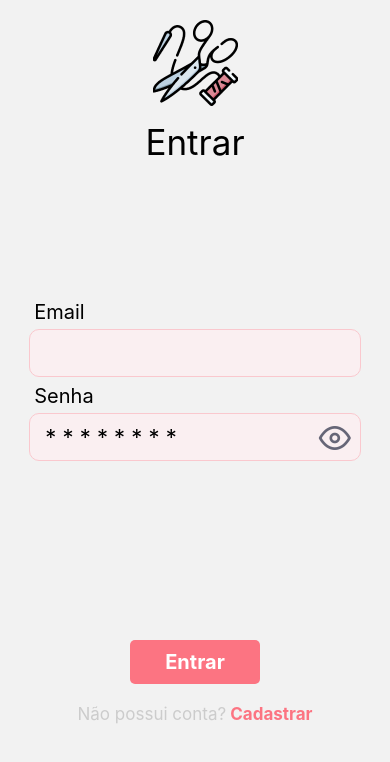
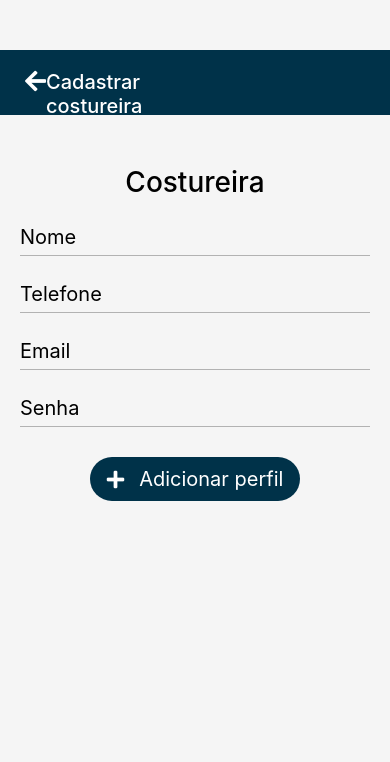
Before and after one commit to doramrx/MeuAtelieApp, a React Native app in the folder mobile/: screen /newDressMaker in a window 390 px wide. Shown: the top 762 px of the page. Built offline with nearby package versions, Linux system fonts and the light colour scheme; what expo-sqlite would draw is missing.

Commit message:
feat: create new dress maker screen

```diff
--- a/mobile/src/@types/navigation.d.ts
+++ b/mobile/src/@types/navigation.d.ts
@@ -2,6 +2,7 @@ export declare global {
     namespace ReactNavigation {
         interface RootParamList {
             orders: undefined,
+            newDressMaker: undefined,
             listDressMakers: undefined,
             homeDrawerRoutes: undefined,
             signIn: undefined,
--- a/mobile/src/routes/index.tsx
+++ b/mobile/src/routes/index.tsx
@@ -4,6 +4,7 @@ import { createNativeStackNavigator } from "@react-navigation/native-stack";
 import { SignIn } from "../screens/SignIn";
 import { SignUp } from "../screens/SignUp";
 import { DrawerRoutes } from "./DrawerRoutes/index";
+import { NewDressMaker } from "../screens/NewDressMaker";
 
 const { Navigator, Screen } = createNativeStackNavigator();
 
@@ -12,12 +13,25 @@ export function Routes() {
         <NavigationContainer>
             <Navigator
                 screenOptions={{
-          headerShown: false
+                    headerShown: false,
                 }}
             >
-        <Screen name="signIn" component={SignIn} />
-        <Screen name="signUp" component={SignUp} />
-        <Screen name="homeDrawerRoutes" component={DrawerRoutes} />
+                <Screen
+                    name="signIn"
+                    component={SignIn}
+                />
+                <Screen
+                    name="signUp"
+                    component={SignUp}
+                />
+                <Screen
+                    name="homeDrawerRoutes"
+                    component={DrawerRoutes}
+                />
+                <Screen
+                  name="newDressMaker"
+                  component={NewDressMaker}
+                />
             </Navigator>
         </NavigationContainer>
     );
--- a/mobile/src/screens/ListDressMakers/index.tsx
+++ b/mobile/src/screens/ListDressMakers/index.tsx
@@ -11,6 +11,10 @@ export function ListDressMakers({
 
     function handleToggleDrawer() {
         navigation.toggleDrawer();
+    }
+
+    function handleNavigateToNewDressMakerScreen() {
+        navigation.navigate("newDressMaker");
     }
 
     return (
@@ -27,8 +31,7 @@ export function ListDressMakers({
 
             <View>
                 <View style={styles.dressMakerBlock}>
-                    <View style={styles.dressMakerAvatar}>
-                    </View>
+                    <View style={styles.dressMakerAvatar}></View>
                     <View>
                         <Text style={styles.dressMakerName}>
                             Mariana Dantas
@@ -39,8 +42,7 @@ export function ListDressMakers({
                     </View>
                 </View>
                 <View style={styles.dressMakerBlock}>
-                    <View style={styles.dressMakerAvatar}>
-                    </View>
+                    <View style={styles.dressMakerAvatar}></View>
                     <View>
                         <Text style={styles.dressMakerName}>
                             Mariana Dantas
@@ -51,8 +53,7 @@ export function ListDressMakers({
                     </View>
                 </View>
                 <View style={styles.dressMakerBlock}>
-                    <View style={styles.dressMakerAvatar}>
-                    </View>
+                    <View style={styles.dressMakerAvatar}></View>
                     <View>
                         <Text style={styles.dressMakerName}>
                             Mariana Dantas
@@ -65,7 +66,10 @@ export function ListDressMakers({
             </View>
 
             <View style={styles.footer}>
-                <TouchableOpacity style={styles.footerAddButton}>
+                <TouchableOpacity
+                    onPress={handleNavigateToNewDressMakerScreen}
+                    style={styles.footerAddButton}
+                >
                     <Text style={styles.footerAddButtonText}>+</Text>
                 </TouchableOpacity>
             </View>
--- /dev/null
+++ b/mobile/src/screens/NewDressMaker/index.tsx
@@ -0,0 +1,57 @@
+import { DrawerScreenProps } from "@react-navigation/drawer";
+import { ParamListBase } from "@react-navigation/native";
+import { Text, TextInput, TouchableOpacity, View } from "react-native";
+import Icon from "react-native-vector-icons/FontAwesome5";
+
+import { styles } from "./styles";
+
+export function NewDressMaker({
+    navigation,
+}: DrawerScreenProps<ParamListBase, string, "listDressMakers">) {
+    function handleToggleDrawer() {
+        navigation.goBack();
+    }
+
+    return (
+        <View style={styles.container}>
+            <View style={styles.navigator}>
+                <TouchableOpacity onPress={handleToggleDrawer}>
+                    <Icon
+                        name="arrow-left"
+                        color="#FFF"
+                        size={24}
+                    />
+                </TouchableOpacity>
+                <Text style={styles.navigatorText}>Cadastrar costureira</Text>
+            </View>
+
+            <Text style={styles.title}>Costureira</Text>
+            <View style={styles.dressMakerForm}>
+                <TextInput
+                    placeholder="Nome"
+                    style={styles.input}
+                />
+                <TextInput
+                    placeholder="Telefone"
+                    style={styles.input}
+                />
+                <TextInput
+                    placeholder="Email"
+                    style={styles.input}
+                />
+                <TextInput
+                    placeholder="Senha"
+                    style={styles.input}
+                />
+                <TouchableOpacity style={styles.button}>
+                    <Icon
+                        name="plus"
+                        size={20}
+                        color="#FFF"
+                    />
+                    <Text style={styles.buttonText}>Adicionar perfil</Text>
+                </TouchableOpacity>
+            </View>
+        </View>
+    );
+}
--- /dev/null
+++ b/mobile/src/screens/NewDressMaker/styles.ts
@@ -0,0 +1,72 @@
+import { StyleSheet } from "react-native";
+
+export const styles = StyleSheet.create({
+    container: {
+        flex: 1,
+        paddingTop: 50,
+        backgroundColor: "#F5F5F5",
+    },
+
+    navigator: {
+        display: "flex",
+        flexDirection: "row",
+        justifyContent: "space-between",
+        paddingVertical: 18,
+        paddingHorizontal: 25,
+        backgroundColor: "#003249",
+        height: 65,
+    },
+
+    navigatorText: {
+        color: "#FFF",
+        fontWeight: "500",
+        fontSize: 20,
+        marginTop: 1.7,
+        marginEnd: 140,
+    },
+
+    navigatorIcons: {
+        resizeMode: "contain",
+        width: 30,
+    },
+
+    title: {
+        marginTop: 50,
+        alignSelf: "center",
+        fontSize: 28,
+        fontWeight: "500"
+    },
+
+    dressMakerForm: {
+        paddingHorizontal: 20,
+        marginTop: 10,
+
+    },
+
+    input: {
+        borderBottomWidth: 1,
+        borderBottomColor: "#B2B2B2",
+        paddingVertical: 6,
+        fontSize: 20,
+        marginVertical: 10
+    },
+
+    button: {
+        backgroundColor: "#003249",
+        flexDirection: "row",
+        alignItems: "center",
+        justifyContent: "center",
+        padding: 10,
+        marginTop: 20,
+        borderRadius: 25,
+        width: "60%",
+        alignSelf: "center",
+    },
+
+    buttonText: {
+        color: "#FFF",
+        fontSize: 20,
+        fontWeight: "400",
+        marginLeft: 15
+    }
+})
```
Lines whose indentation alone changed are shown as unchanged.
